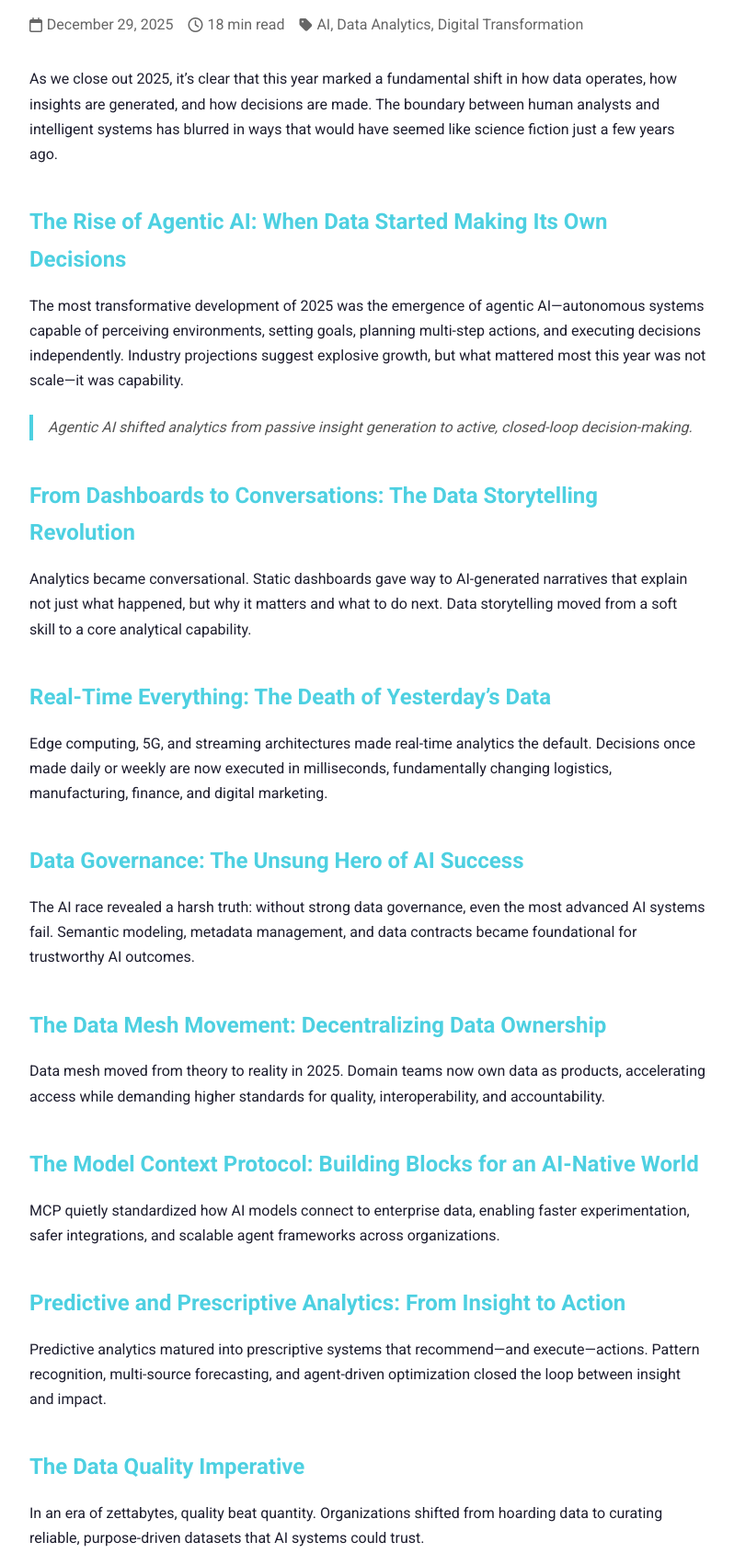
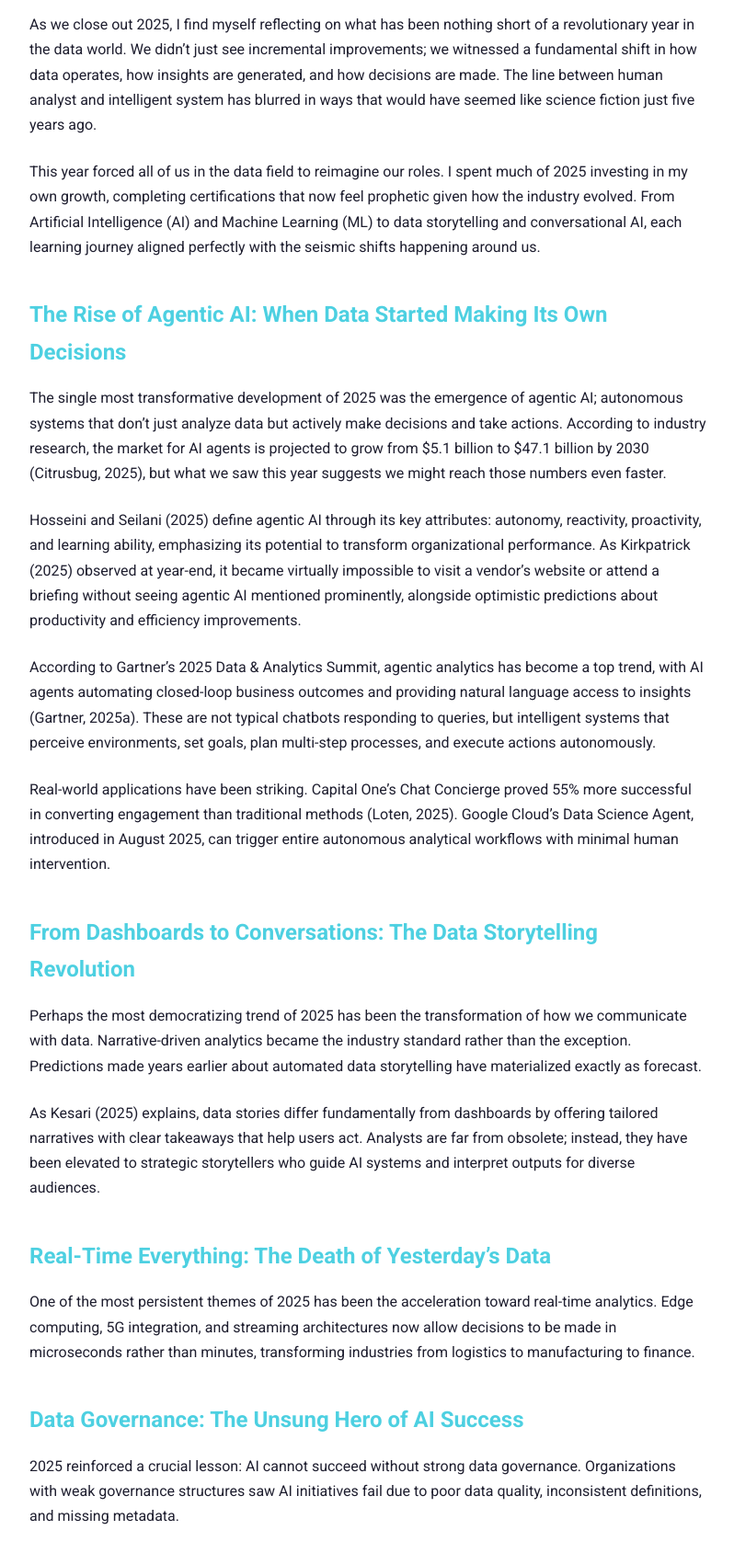
Before and after one commit to bircesari/bircesari.github.io, a plain HTML site: page blog/Reflections_on_2025.html in a window 1280 px wide. Shown: the part 246-1935 px from the top of the page at 92% size, without its empty margins (240-1038 px from the left). Drawn offline with Linux system fonts and the light colour scheme.

Commit message:
Revise reflections on data transformation in 2025

```diff
--- a/blog/Reflections_on_2025.html
+++ b/blog/Reflections_on_2025.html
@@ -124,89 +124,171 @@
 <article>
     <h1>The Year Data Learned to Think: Reflections on 2025's Transformation</h1>
 
-    <div class="post-meta">
-        <span><i class="far fa-calendar"></i> December 29, 2025</span>
-        <span><i class="far fa-clock"></i> 18 min read</span>
-        <span><i class="fas fa-tag"></i> AI, Data Analytics, Digital Transformation</span>
-    </div>
+    <p>
+    As we close out 2025, I find myself reflecting on what has been nothing short of a revolutionary year in the data world.
+    We didn’t just see incremental improvements; we witnessed a fundamental shift in how data operates, how insights are generated,
+    and how decisions are made. The line between human analyst and intelligent system has blurred in ways that would have seemed
+    like science fiction just five years ago.
+    </p>
 
     <p>
-        As we close out 2025, it’s clear that this year marked a fundamental shift in how data operates, how insights are generated,
-        and how decisions are made. The boundary between human analysts and intelligent systems has blurred in ways that would have
-        seemed like science fiction just a few years ago.
+    This year forced all of us in the data field to reimagine our roles. I spent much of 2025 investing in my own growth,
+    completing certifications that now feel prophetic given how the industry evolved. From Artificial Intelligence (AI)
+    and Machine Learning (ML) to data storytelling and conversational AI, each learning journey aligned perfectly with
+    the seismic shifts happening around us.
     </p>
 
     <h2>The Rise of Agentic AI: When Data Started Making Its Own Decisions</h2>
+
     <p>
-        The most transformative development of 2025 was the emergence of agentic AI—autonomous systems capable of perceiving
-        environments, setting goals, planning multi-step actions, and executing decisions independently.
-        Industry projections suggest explosive growth, but what mattered most this year was not scale—it was capability.
+    The single most transformative development of 2025 was the emergence of agentic AI; autonomous systems that don’t just
+    analyze data but actively make decisions and take actions. According to industry research, the market for AI agents
+    is projected to grow from $5.1 billion to $47.1 billion by 2030 (Citrusbug, 2025), but what we saw this year suggests
+    we might reach those numbers even faster.
     </p>
 
-    <blockquote>
-        Agentic AI shifted analytics from passive insight generation to active, closed-loop decision-making.
-    </blockquote>
+    <p>
+    Hosseini and Seilani (2025) define agentic AI through its key attributes: autonomy, reactivity, proactivity, and learning ability,
+    emphasizing its potential to transform organizational performance. As Kirkpatrick (2025) observed at year-end,
+    it became virtually impossible to visit a vendor’s website or attend a briefing without seeing agentic AI mentioned prominently,
+    alongside optimistic predictions about productivity and efficiency improvements.
+    </p>
+
+    <p>
+    According to Gartner’s 2025 Data &amp; Analytics Summit, agentic analytics has become a top trend, with AI agents automating
+    closed-loop business outcomes and providing natural language access to insights (Gartner, 2025a). These are not typical
+    chatbots responding to queries, but intelligent systems that perceive environments, set goals, plan multi-step processes,
+    and execute actions autonomously.
+    </p>
+
+    <p>
+    Real-world applications have been striking. Capital One’s Chat Concierge proved 55% more successful in converting engagement
+    than traditional methods (Loten, 2025). Google Cloud’s Data Science Agent, introduced in August 2025, can trigger entire
+    autonomous analytical workflows with minimal human intervention.
+    </p>
 
     <h2>From Dashboards to Conversations: The Data Storytelling Revolution</h2>
+    <!-- Picture suggestion: Split-screen dashboards transforming into narrative-driven visual stories -->
+
     <p>
-        Analytics became conversational. Static dashboards gave way to AI-generated narratives that explain not just what happened,
-        but why it matters and what to do next. Data storytelling moved from a soft skill to a core analytical capability.
+    Perhaps the most democratizing trend of 2025 has been the transformation of how we communicate with data.
+    Narrative-driven analytics became the industry standard rather than the exception. Predictions made years earlier
+    about automated data storytelling have materialized exactly as forecast.
+    </p>
+
+    <p>
+    As Kesari (2025) explains, data stories differ fundamentally from dashboards by offering tailored narratives with
+    clear takeaways that help users act. Analysts are far from obsolete; instead, they have been elevated to strategic
+    storytellers who guide AI systems and interpret outputs for diverse audiences.
     </p>
 
     <h2>Real-Time Everything: The Death of Yesterday’s Data</h2>
+    <!-- Picture suggestion: High-speed data flows from IoT and edge devices -->
+
     <p>
-        Edge computing, 5G, and streaming architectures made real-time analytics the default.
-        Decisions once made daily or weekly are now executed in milliseconds, fundamentally changing logistics,
-        manufacturing, finance, and digital marketing.
+    One of the most persistent themes of 2025 has been the acceleration toward real-time analytics. Edge computing,
+    5G integration, and streaming architectures now allow decisions to be made in microseconds rather than minutes,
+    transforming industries from logistics to manufacturing to finance.
     </p>
 
     <h2>Data Governance: The Unsung Hero of AI Success</h2>
+    <!-- Picture suggestion: Shield representing governance protecting data assets -->
+
     <p>
-        The AI race revealed a harsh truth: without strong data governance, even the most advanced AI systems fail.
-        Semantic modeling, metadata management, and data contracts became foundational for trustworthy AI outcomes.
+    2025 reinforced a crucial lesson: AI cannot succeed without strong data governance.
+    Organizations with weak governance structures saw AI initiatives fail due to poor data quality,
+    inconsistent definitions, and missing metadata.
     </p>
 
     <h2>The Data Mesh Movement: Decentralizing Data Ownership</h2>
+    <!-- Picture suggestion: Network of domain-owned data products -->
+
     <p>
-        Data mesh moved from theory to reality in 2025. Domain teams now own data as products, accelerating access
-        while demanding higher standards for quality, interoperability, and accountability.
+    Data mesh moved from theory to practice in 2025. By treating data as a product and decentralizing ownership,
+    organizations improved access and agility while demanding stronger accountability for quality and governance.
     </p>
 
     <h2>The Model Context Protocol: Building Blocks for an AI-Native World</h2>
+    <!-- Picture suggestion: Standardized protocol interfaces connecting AI models -->
+
     <p>
-        MCP quietly standardized how AI models connect to enterprise data, enabling faster experimentation,
-        safer integrations, and scalable agent frameworks across organizations.
+    The adoption of the Model Context Protocol (MCP) quietly standardized how AI models connect to enterprise data.
+    What once was optional quickly became essential for scalable AI agent frameworks.
     </p>
 
-    <h2>Predictive and Prescriptive Analytics: From Insight to Action</h2>
+    <h2>Predictive and Prescriptive Analytics: Beyond What Happened to What Should Happen</h2>
+    <!-- Picture suggestion: Predictive control panel with recommended actions -->
+
     <p>
-        Predictive analytics matured into prescriptive systems that recommend—and execute—actions.
-        Pattern recognition, multi-source forecasting, and agent-driven optimization closed the loop
-        between insight and impact.
+    Predictive analytics matured into prescriptive systems that recommend and execute actions.
+    Closed-loop systems now continuously improve by connecting forecasts directly to automated optimization.
     </p>
 
     <h2>The Data Quality Imperative</h2>
+    <!-- Picture suggestion: Data validation and quality checkpoints -->
+
     <p>
-        In an era of zettabytes, quality beat quantity. Organizations shifted from hoarding data
-        to curating reliable, purpose-driven datasets that AI systems could trust.
+    As global data volumes exploded, organizations shifted focus from collecting more data
+    to curating the right data. High-quality, relevant datasets became more valuable than massive,
+    unmanageable data lakes.
+    </p>
+
+    <h2>The Tools That Shaped the Year</h2>
+    <!-- Picture suggestion: Ecosystem of leading data platforms -->
+
+    <p>
+    Platforms like ThoughtSpot, Snowflake, Google Cloud, Tableau, and Power BI defined the analytics landscape of 2025,
+    accelerating the democratization of insights through natural language and low-code interfaces.
     </p>
 
     <h2>What This Means for Data Professionals</h2>
+    <!-- Picture suggestion: Professional balancing technical and storytelling skills -->
+
     <p>
-        The role of the data professional evolved into that of an AI orchestrator, storyteller,
-        and ethical governor—combining technical depth with strategic and human-centered thinking.
+    The data professional’s role evolved from report creator to AI orchestrator, storyteller,
+    and ethical governor. Success now depends on blending technical depth with business understanding
+    and communication skills.
     </p>
 
-    <h2>Looking Ahead to 2026</h2>
+    <h2>Looking Forward: What 2026 Holds</h2>
+    <!-- Picture suggestion: AR/VR, quantum computing, and collaborative AI-human workspaces -->
+
     <p>
-        Multi-agent collaboration, immersive analytics, and maturing governance frameworks will define the next phase.
-        The challenge ahead is not technological—it is human: guiding autonomous systems responsibly and intelligently.
+    Multi-agent systems, immersive analytics, and maturing governance frameworks will shape the next phase.
+    The challenge ahead is guiding autonomous systems responsibly and ethically.
+    </p>
+
+    <h2>Personal Reflections</h2>
+    <!-- Picture suggestion: Certification timeline and learning journey -->
+
+    <p>
+    2025 reinforced that continuous learning is not optional. Each certification deepened my understanding
+    of how AI, data, and business intersect—and how deeply interconnected these skills truly are.
     </p>
 
     <h2>The Bottom Line</h2>
+    <!-- Picture suggestion: Human and AI collaborating on holographic data -->
+
     <p>
-        2025 was the year data learned to think. It didn’t replace us—it elevated us.
-        Those willing to evolve alongside intelligent systems are shaping the future of analytics.
+    2025 will be remembered as the year data learned to think. The revolution did not replace us—it elevated us.
+    As we move into 2026, the opportunity lies in evolving alongside intelligent systems rather than resisting them.
+    </p>
+
+    <h2>References</h2>
+    <ul>
+        <li>APMdigest (2025). Gartner: Top trends in data and analytics for 2025.</li>
+        <li>Citrusbug (2025). AI agents statistics 2025.</li>
+        <li>Deloitte (2025). Agentic AI strategy.</li>
+        <li>Gartner (2025a). Gartner identifies top trends in data and analytics for 2025.</li>
+        <li>Hosseini, S. &amp; Seilani, H. (2025). The role of agentic AI in shaping a smart future.</li>
+        <li>Kesari, G. (2025). The enduring power of data storytelling.</li>
+        <li>Kirkpatrick, K. (2025). Was 2025 the year of agentic AI?</li>
+        <li>Loten, A. (2025). 2025 was the year of agentic AI.</li>
+    </ul>
+
+    <p class="tags">
+    #DataAnalytics #AI #MachineLearning #DataScience #AgenticAI #RealTimeAnalytics #DataGovernance
+    #DigitalTransformation #FutureOfWork #ContinuousLearning #BusinessIntelligence
     </p>
 
     <div class="share-section">
```
